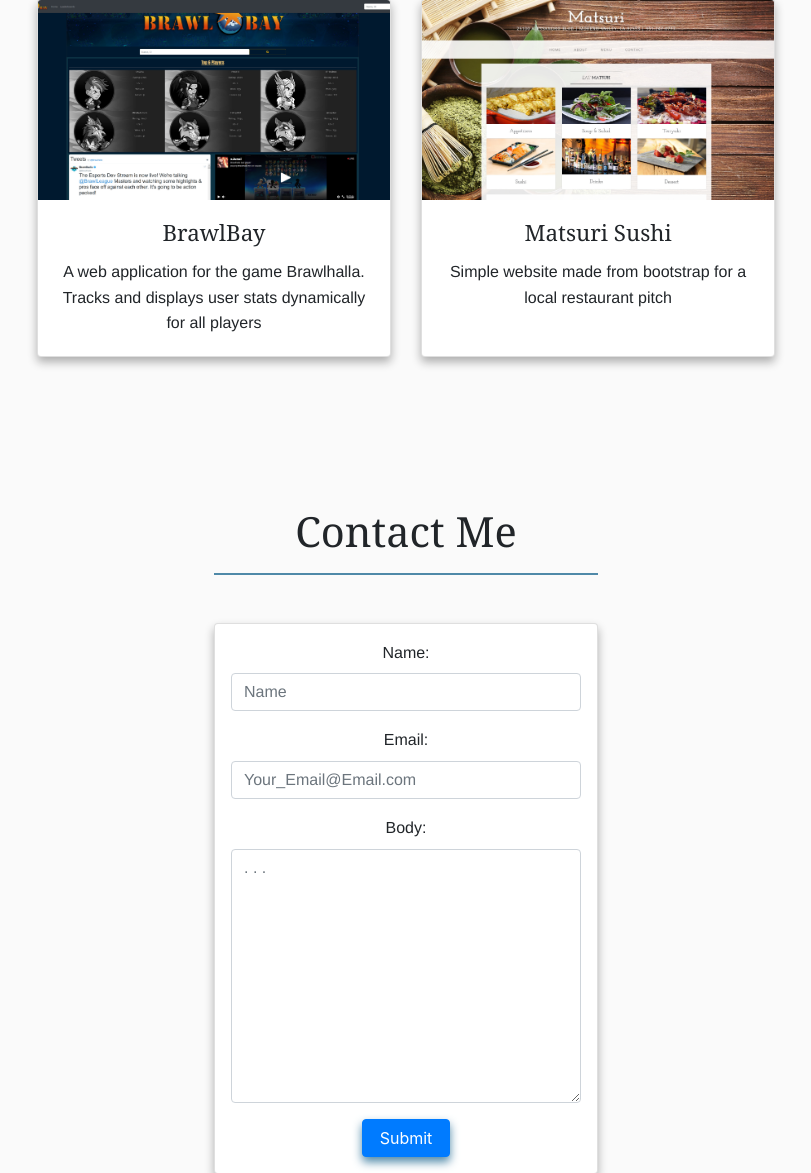
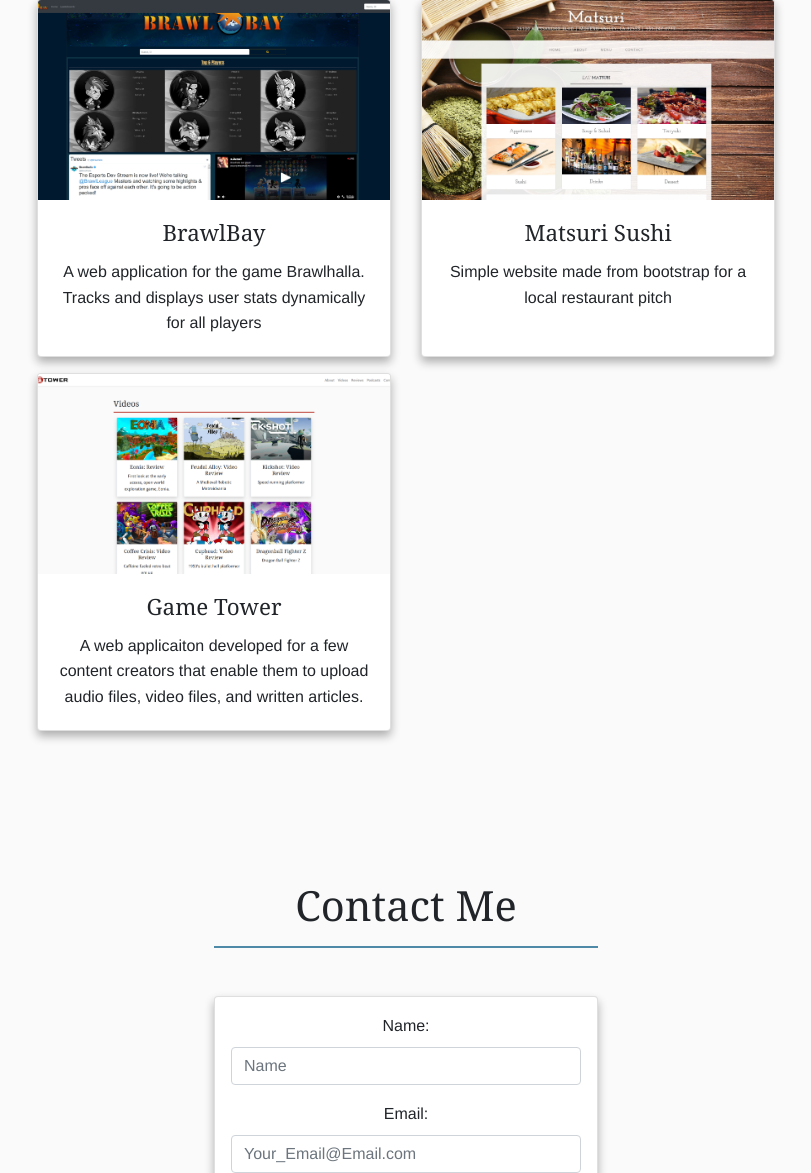
Before and after one commit to CCHaynes112/portfolio_site, a Django app: page / in a window 1280 px wide. Shown: the part 994-2167 px from the top of the page, without its empty margins (234-1045 px from the left). Run offline with Django 3.2, Linux system fonts and the light colour scheme; parts of the project's set-up code (start-up, migrations or seed data) failed here and were passed over; some libraries are stand-ins or nearby versions; some web fonts are replaced.

Commit message:
Pushing old portfolio changes

```diff
--- a/portfolio/templates/portfolio/home.html
+++ b/portfolio/templates/portfolio/home.html
@@ -190,6 +190,20 @@
             </a>
           </div>
 
+          <div class="col-md-6 col-lg-6 col-xl-6 mt-3">
+            <a href="http://TheGameTower.com">
+              <div class="card w-100 text-center myHover floatUp h-100">
+                <img class="card-img-top myThumbnail img-fluid" src="{% static 'portfolio/img/GameTower.png' %}">
+                <div class="card-body">
+                  <h5 class="card-title">Game Tower</h5>
+                  <p class="card-text">
+                    A web applicaiton developed for a few content creators that enable them to upload audio files, video files, and written articles.
+                  </p>
+                </div>
+              </div>
+            </a>
+          </div>
+
           <!-- Matsuri Modal -->
           <div class="modal fade" id="matsuriModal" tabindex="-1" role="dialog">
             <div class="modal-dialog modal-dialog-centered modal-lg" role="document">
```
Also changed, not shown: portfolio/static/portfolio/img/GameTower.png (added).
